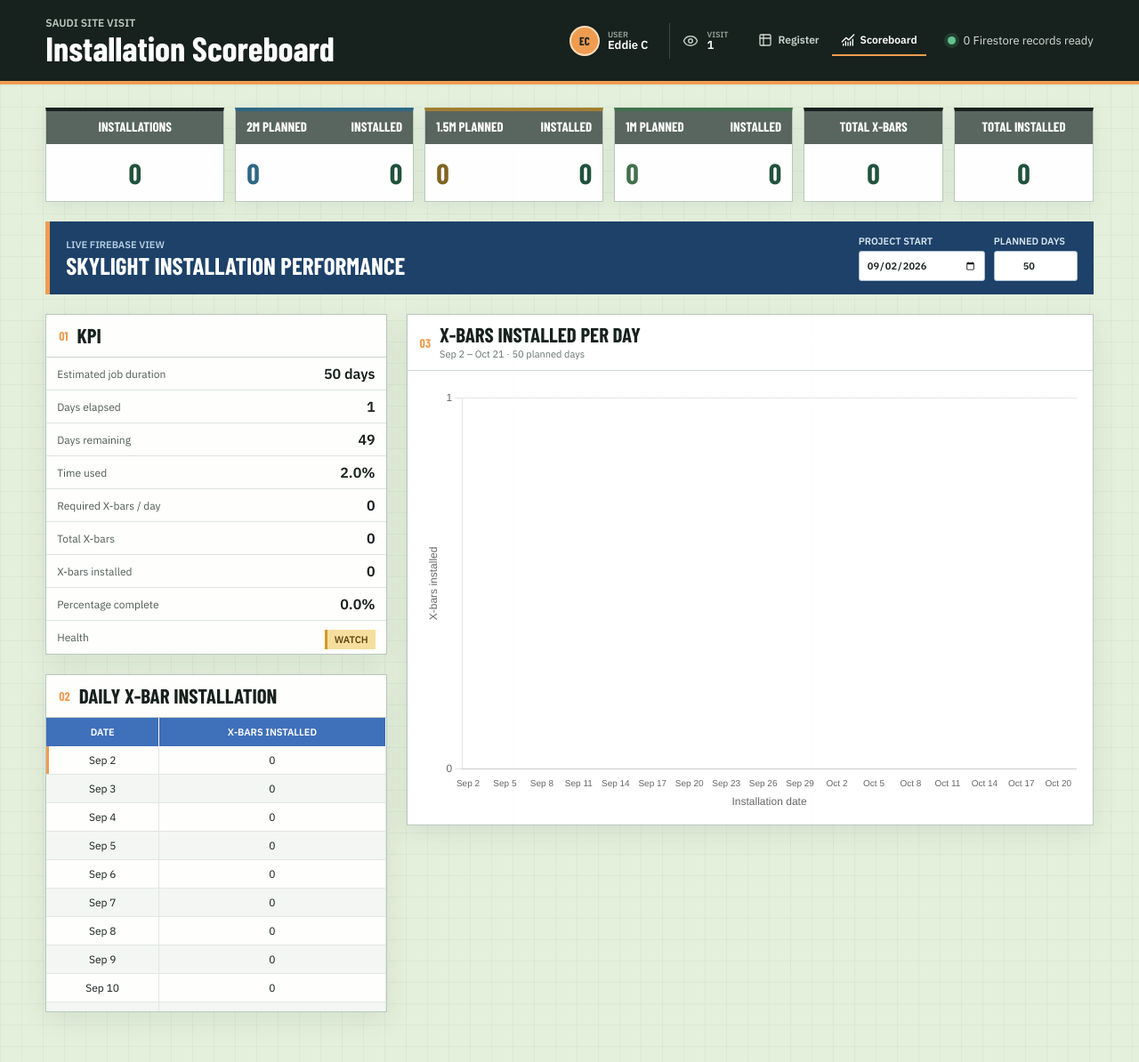
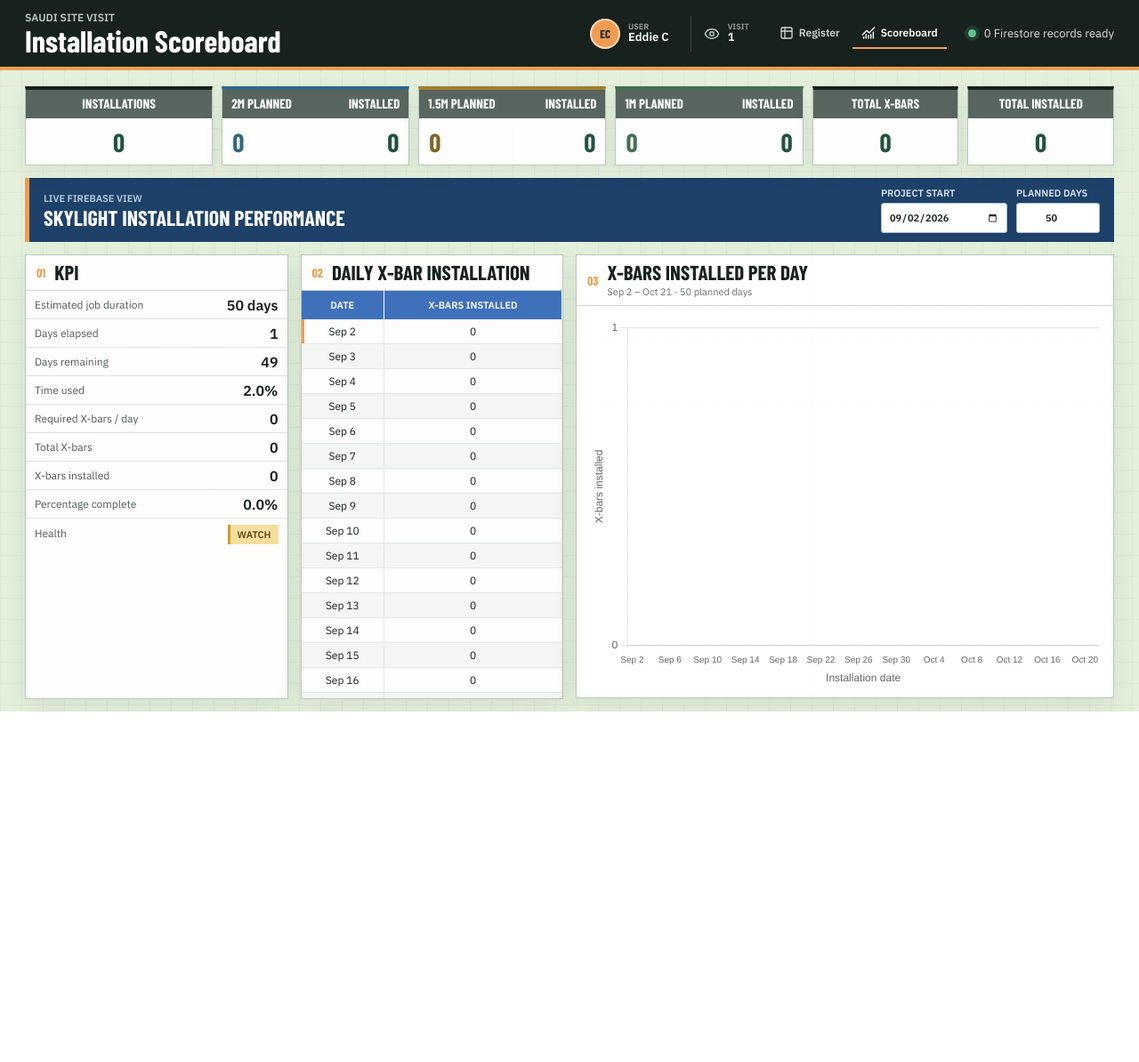
Before and after one commit to totem19970508/AVR_installation, a Flask app: page /scoreboard in a window 1280 px wide. Shown: the whole page at 89% size. After the commit the page ends 800 px from the top, so only its background shows below. Run offline with Flask 3, Linux system fonts and the light colour scheme; data that the repository does not hold is empty; some libraries are stand-ins or nearby versions.

Commit message:
Optimize dashboard for 1920x1080

```diff
--- a/static/scoreboard.css
+++ b/static/scoreboard.css
@@ -51,6 +51,25 @@
 .chart-panel { min-height: 570px; }
 .chart-wrap { position: relative; height: 510px; padding: 20px 18px 14px; }
 
+@media (min-width: 1200px) and (min-height: 700px) {
+  .scoreboard-main { width: 100%; max-width: 1920px; padding: 18px 28px 13px; }
+  .score-strip { gap: 10px; margin-bottom: 14px; }
+  .stage-score header { min-height: 32px; padding: 6px 10px; }
+  .stage-score > div { min-height: 52px; padding: 9px 11px; }
+  .stage-score strong { font-size: 29px; }
+  .scoreboard-title-band { min-height: 60px; margin-bottom: 14px; padding: 10px 16px; }
+  .scoreboard-title-band h2 { font-size: 24px; }
+  .analytics-grid, .scoreboard-column { gap: 14px; }
+  .analytics-grid { grid-template-columns: minmax(560px, 1fr) minmax(560px, 1fr); }
+  .scoreboard-column { grid-template-columns: 1fr 1fr; }
+  .panel-heading { min-height: 40px; padding: 8px 12px; }
+  .kpi-list > div { min-height: 32px; padding: 5px 10px; }
+  .daily-table-shell { height: calc(100vh - 342px); min-height: 260px; max-height: none; }
+  .daily-table td { padding: 6px 10px; }
+  .chart-panel { min-height: calc(100vh - 310px); }
+  .chart-wrap { height: calc(100vh - 360px); min-height: 320px; padding: 14px 14px 10px; }
+}
+
 @media (max-width: 1050px) {
   .score-strip { grid-template-columns: repeat(3, 1fr); }
   .analytics-grid { grid-template-columns: 1fr; }
--- a/static/styles.css
+++ b/static/styles.css
@@ -152,6 +152,24 @@ tbody tr:hover { background: #fff0e1; }
 .empty-state p { margin-bottom: 0; }
 .sr-only { position: absolute; width: 1px; height: 1px; padding: 0; margin: -1px; overflow: hidden; clip: rect(0,0,0,0); white-space: nowrap; border: 0; }
 
+@media (min-width: 1200px) and (min-height: 700px) {
+  .topbar { min-height: 76px; padding: 12px 28px; }
+  h1 { font-size: 34px; }
+  main { width: 100%; max-width: 1920px; }
+  .filter-band { gap: 12px; padding: 12px 28px; }
+  .filter-group { padding: 9px; }
+  .filter-heading { margin-bottom: 6px; padding-bottom: 5px; }
+  .summary-band { padding: 0 28px 16px; }
+  .metric { padding: 12px 18px; }
+  .metric-equation { margin-top: 5px; padding-top: 7px; }
+  .results-section { padding: 0 28px 24px; }
+  .results-heading { margin-bottom: 8px; }
+  .results-heading p { margin-top: 4px; }
+  .search-field { height: 38px; }
+  .table-shell { height: calc(100vh - 440px); min-height: 260px; max-height: none; }
+  td { padding-top: 7px; padding-bottom: 7px; }
+}
+
 @media (max-width: 800px) {
   .filter-band { grid-template-columns: 1fr; }
   .direction-options { grid-template-columns: repeat(3, 1fr); }
```
